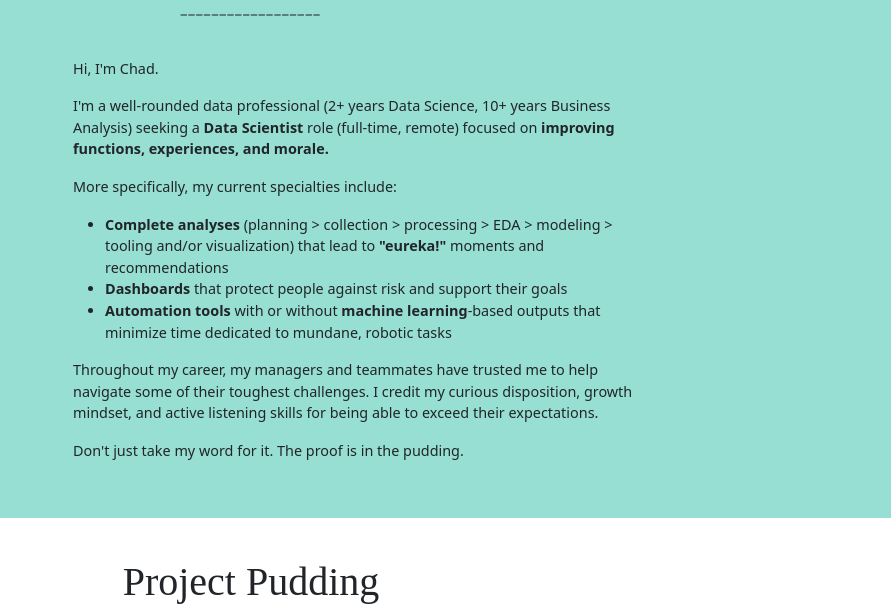
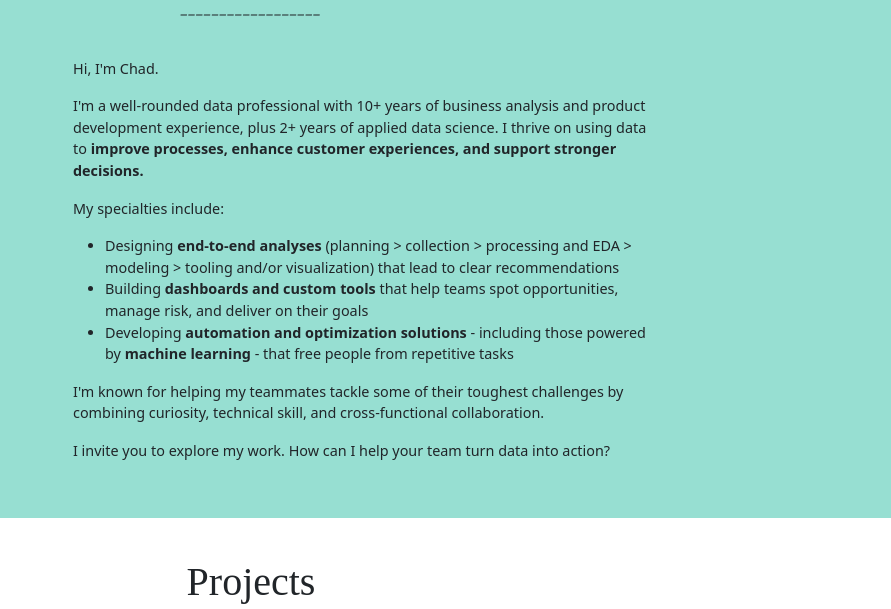
Before and after one commit to cmgray00/cmgray00.github.io, a plain HTML site: page index.html in a window 1280 px wide. Shown: the part 252-861 px from the top of the page, 389-1280 px from the left. Drawn offline with nearby package versions, Linux system fonts and the light colour scheme.

Commit message:
Update index.html
About section revision

```diff
--- a/index.html
+++ b/index.html
@@ -66,24 +66,21 @@
 		  <!-- Text on right -->
 		  <div class="about-text">
 			<p>Hi, I'm Chad.</p>
-			<p>I'm a well-rounded data professional (2+ years Data Science,
-			  10+ years Business Analysis) seeking a <b>Data Scientist</b> role (full-time, remote)
-			  focused on <b>improving functions, experiences, and morale.</b></p>
+			<p>I'm a well-rounded data professional with 10+ years of business analysis and product development experience,
+				plus 2+ years of applied data science. I thrive on using data to <b>improve processes, enhance customer experiences,
+				and support stronger decisions.</b></p>
 			<p>
-			  More specifically, my current specialties include:
+			  My specialties include:
 			  <ul class="text-left" style="list-style-position: inside;">
-				  <li> <b>Complete analyses</b> (planning > collection > processing > EDA > modeling > tooling and/or visualization)
-				    that lead to <b>"eureka!"</b> moments and recommendations</li>
-				  <li> <b>Dashboards</b> that protect people against risk and support their goals </li>
-				  <li> <b>Automation tools</b> with or without <b>machine learning</b>-based outputs
-				  that minimize time dedicated to mundane, robotic tasks </li>
+				  <li> Designing <b>end-to-end analyses</b> (planning > collection > processing and EDA > modeling > tooling and/or visualization)
+				    that lead to clear recommendations</li>
+				  <li> Building <b>dashboards and custom tools</b> that help teams spot opportunities, manage risk, and deliver on their goals </li>
+				  <li> Developing <b>automation and optimization solutions</b> - including those powered by <b>machine learning</b> - that free people from repetitive tasks </li>
 			  </ul>
 			</p>
-			<p>Throughout my career, my managers and teammates have trusted me to help navigate some of their
-			  toughest challenges. I credit my curious disposition, growth mindset, and active listening skills for
-			  being able to exceed their expectations.</p>
+			<p>I'm known for helping my teammates tackle some of their toughest challenges by combining curiosity, technical skill, and cross-functional collaboration.</p>
 
-			<p>Don't just take my word for it. The proof is in the pudding.</p>
+			<p>I invite you to explore my work. How can I help your team turn data into action?</p>
 		  </div>
 	  </div>
     </div>
@@ -97,7 +94,7 @@
  <section id="projects">
     <div class="container text-center">
       <!-- Centered heading for the Projects section -->
-      <h1 class="mb-3">Project Pudding</h1>
+      <h1 class="mb-3">Projects</h1>
 
 	    <div class="content">
 			<p>A subset of work highlighting machine learning, automation, tooling, and data visualization skills.</p>
@@ -193,8 +190,6 @@
 				  <span class="skill-box">Sentiment Analysis</span>
 				</div>
             </div>
-
-
           </div>
 		</a>
         </div>
@@ -247,8 +242,7 @@
 				  class="card-img-top"
 				  alt="Coming Soon! Education Dashboard"
 				/>
-				<!-- <div class='overlay'></div> <!-- new add for hover -->
-			</div> <!-- this here ensures the overlay only pertains to the image -->
+			</div>
             <div class="card-body d-flex flex-column">
               <h5 class="card-title">Class Performance Dashboard</h5>
               <p class="card-text">
@@ -277,7 +271,6 @@
               class="card-img-top"
               alt="Mr. Roboto Pt1: Personnel Scheduler"
             />
-			<!-- <div class="overlay"></div> -->
 		  </div>
             <div class="card-body d-flex flex-column">
               <h5 class="card-title">Mr. Roboto Part 1: Personnel Scheduler</h5>
```
